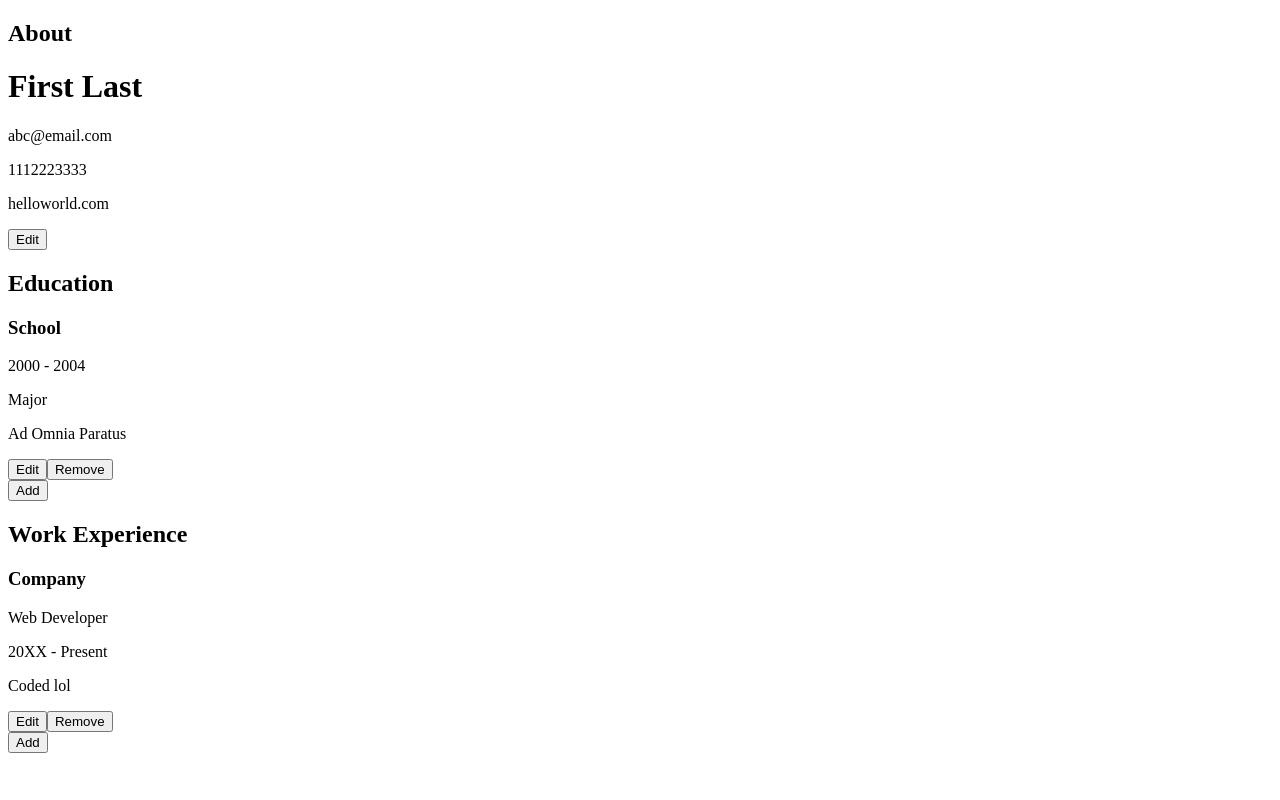
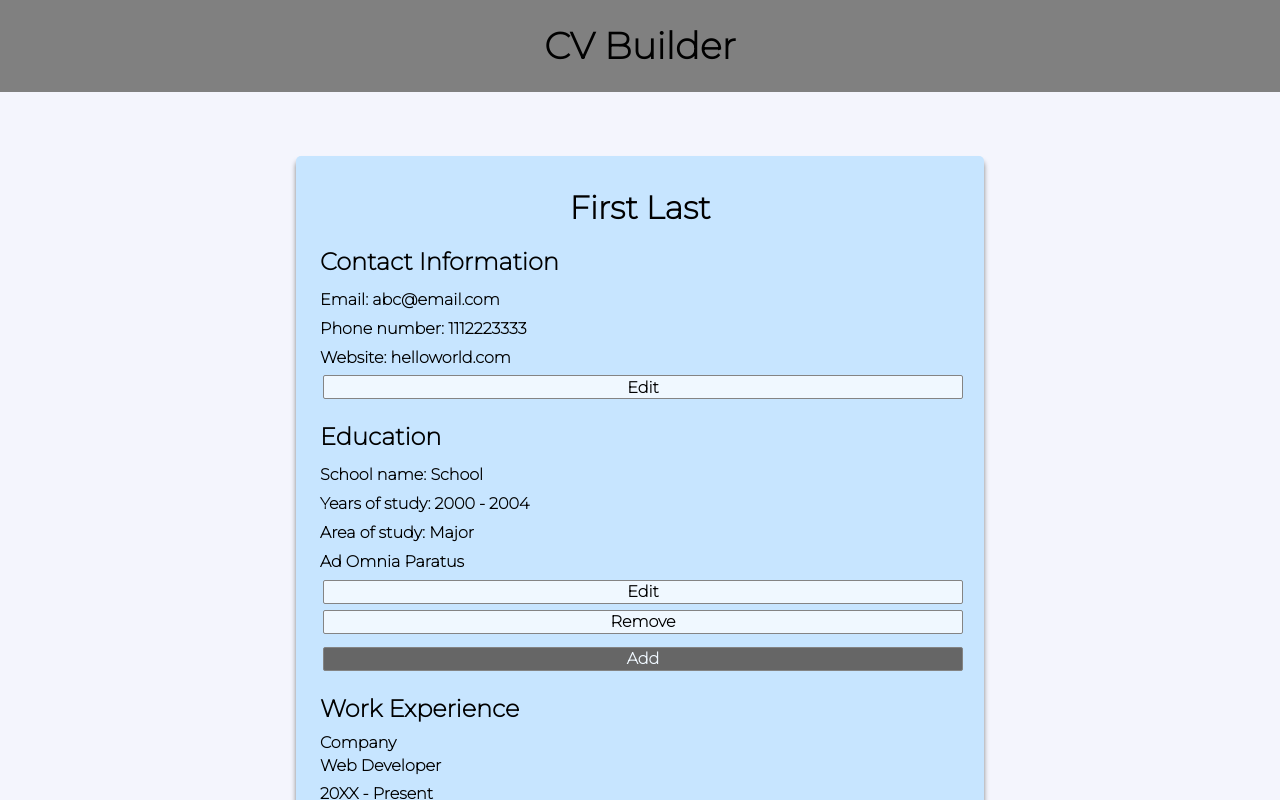
Before and after one commit to jessica2673/CV-builder, a React (Create React App) app: page / in a window 1280 px wide. Shown: the top 800 px of the page. Built offline with nearby package versions, Linux system fonts and the light colour scheme.

Commit message:
Added styling

```diff
--- a/public/index.html
+++ b/public/index.html
@@ -10,6 +10,8 @@
       content="Web site created using create-react-app"
     />
     <link rel="apple-touch-icon" href="%PUBLIC_URL%/logo192.png" />
+    <link rel="preconnect" href="https://fonts.googleapis.com"><link rel="preconnect" href="https://fonts.gstatic.com" crossorigin>
+    <link href="https://fonts.googleapis.com/css2?family=Montserrat:wght@200&display=swap" rel="stylesheet">
     <!--
       manifest.json provides metadata used when your web app is installed on a
       user's mobile device or desktop. See https://developers.google.com/web/fundamentals/web-app-manifest/
@@ -24,7 +26,7 @@
       work correctly both with client-side routing and a non-root public URL.
       Learn how to configure a non-root public URL by running `npm run build`.
     -->
-    <title>React App</title>
+    <title>CV Builder</title>
   </head>
   <body>
     <noscript>You need to enable JavaScript to run this app.</noscript>
--- a/src/App.js
+++ b/src/App.js
@@ -2,6 +2,7 @@ import React from 'react';
 import General from './components/General';
 import School from './components/School';
 import Work from './components/Work';
+import './styles/App.css'
 
 class App extends React.Component {
   constructor() {
@@ -11,13 +12,17 @@ class App extends React.Component {
 
   render() {
     return (
-      <div id="main">
-        <h2>About</h2>
-        <General/>
-        <h2>Education</h2>
-        <School />
-        <h2>Work Experience</h2>
-        <Work />
+      <div>
+        <div className='header'>CV Builder</div>
+        <div className='body'>
+          <div id='main'>
+            <General/>
+            <h2>Education</h2>
+            <School />
+            <h2>Work Experience</h2>
+            <Work />
+          </div>
+        </div>
       </div>
     )
   }
--- a/src/components/General.js
+++ b/src/components/General.js
@@ -44,9 +44,10 @@ class General extends React.Component {
             return (
                 <div>
                     <h1>{data.general.firstName} {data.general.lastName}</h1>
-                    <p>{data.general.email}</p>
-                    <p>{data.general.phone}</p>
-                    <p>{data.general.website}</p>
+                    <h2>Contact Information</h2>
+                    <p>Email: {data.general.email}</p>
+                    <p>Phone number: {data.general.phone}</p>
+                    <p>Website: {data.general.website}</p>
                     <button onClick={this.edit}>Edit</button>
                 </div>
             );
@@ -54,12 +55,12 @@ class General extends React.Component {
             return (
                 <div>
                     <form onSubmit={this.handleSubmit}>
-                        <label htmlFor="editable">First Name: </label>
-                        <input type="text" id="firstName" value={firstName} onChange={this.handleChange} />
+                        <div className='titleName'>
+                            <input type="text" id="firstName" value={firstName} onChange={this.handleChange} />
+                            <input type="text" id="lastName" value={lastName} onChange={this.handleChange} />
+                        </div>
 
-                        <label htmlFor="editable">Last Name: </label>
-                        <input type="text" id="lastName" value={lastName} onChange={this.handleChange} />
-
+                        <h2>Contact Information</h2>
                         <label htmlFor="editable">Email: </label>
                         <input type="text" id="email" value={email} onChange={this.handleChange} />
 
@@ -68,7 +69,7 @@ class General extends React.Component {
 
                         <label htmlFor="editable">Website: </label>
                         <input type="text" id="website" value={website} onChange={this.handleChange} />
-                        <input type="submit" value="Save" />
+                        <input className='submitBtn' type="submit" value="Save" />
                     </form>
                 </div>
             )
--- a/src/components/School.js
+++ b/src/components/School.js
@@ -53,6 +53,7 @@ class School extends React.Component {
             description: 'Ad Omnia Paratus',
             editable: false
         });
+        console.log(data.education);
         this.forceUpdate();
     }
 
@@ -99,17 +100,17 @@ class School extends React.Component {
             <div>
               {data.education.map((school) => {
                     return (!school.editable) ?
-                    <div key={school.index}>
-                        <h3>{school.name}</h3>
-                        <p>{school.date}</p>
-                        <p>{school.study}</p>
+                    <div key={school.index} className='SchoolItem'>
+                        <p>School name: {school.name}</p>
+                        <p>Years of study: {school.date}</p>
+                        <p>Area of study: {school.study}</p>
                         <p>{school.description}</p>
                         <button id={school.index} onClick={this.edit}>Edit</button>
                         <button id={school.index} onClick={this.removeSchool}>Remove</button>
                     </div>
                     :
                         <div key={school.index}>
-                            <form onSubmit={this.handleSubmit}>
+                            <form onSubmit={this.handleSubmit} className='SchoolItem'>
                                 <label htmlFor="editable">School name: </label>
                                 <input type="text" id="name" value={name} onChange={this.handleChange} />
 
@@ -122,11 +123,11 @@ class School extends React.Component {
                                 <label htmlFor="editable">Description: </label>
                                 <input type="text" id="description" value={description} onChange={this.handleChange} />
 
-                                <input type="submit" value="Save" />
+                                <input className='submitBtn' type="submit" value="Save" />
                             </form>
                         </div>
                     })}
-               <button onClick={this.addSchool.bind(this)}>Add</button>
+               <button className='addBtn' onClick={this.addSchool.bind(this)}>Add</button>
             </div>
         )
     }
--- a/src/components/Work.js
+++ b/src/components/Work.js
@@ -123,11 +123,11 @@ class Work extends React.Component {
                                 <label htmlFor="editable">Description: </label>
                                 <input type="text" id="description" value={description} onChange={this.handleChange} />
 
-                                <input type="submit" value="Save" />
+                                <input className='submitBtn' type="submit" value="Save" />
                             </form>
                         </div>
                     })}
-               <button onClick={this.addJob.bind(this)}>Add</button>
+               <button className='addBtn' onClick={this.addJob.bind(this)}>Add</button>
            </div>
         )
     }
--- /dev/null
+++ b/src/styles/App.css
@@ -0,0 +1,111 @@
+@import url('https://fonts.googleapis.com/css2?family=Montserrat:wght@200&display=swap');
+* {
+    margin: 0px;
+    font-family: 'Montserrat', Verdana, sans-serif;
+    font-weight: 1000;
+    font-size: 1em;
+}
+
+.body {
+    display: flex;
+    padding-bottom: 2em;
+    background-color: rgba(239, 240, 252, 0.669);
+    min-height: 100vh;
+    height: fit-content;
+    min-width: fit-content;
+}
+
+#main {
+    z-index: 1;
+    margin: auto;
+    margin-top: 4em;
+    padding: 2em 1.5em 1em 1.5em;
+    background-color: #c7e5ff;
+    border-radius: 5px;
+    box-shadow: 0px 5px 5px gray;
+    min-width: 40em;
+}
+
+h1 {
+    text-align: center;
+    font-size: 2em;
+}
+
+h2 {
+    font-size: 1.5em;
+    margin-top: 20px;
+    margin-bottom: 10px;
+}
+
+p {
+    line-height: 180%;
+}
+
+input {
+    display: block;
+    border-radius: 2px;
+    border: 1px rgb(132, 132, 132) solid;
+    width: 100%;
+    margin-bottom: 5px;
+    background-color: aliceblue;
+    font-weight: 600;
+}
+
+.titleName {
+    display: flex;
+    justify-content: center;
+    gap: 1em;
+}
+
+#firstName, #lastName {
+    font-size: 32px;
+    font-weight: 700;
+    max-width: (fit-content);
+    width: 4em;
+    margin-bottom: 0px;
+}
+
+button {
+    border: 1px rgb(132, 132, 132) solid;
+    background-color: aliceblue;
+    border-radius: 2px;
+    height: 1.5em;
+    width: 100%;
+    margin: 3px;
+}
+
+button:hover {
+    background-color: rgba(240, 248, 255, 0.589);
+}
+
+/*Component specific styling*/
+.header {
+    text-align: center;
+    min-height: fit-content;
+    min-width: fit-content;
+    width: 100%;
+    height: 2.5em;
+    background-color: gray;
+    font-size: 2.3em;
+    line-height: 2.5em;
+}
+
+.SchoolItem {
+    display: grid;
+    grid-template-columns: repeat(auto-fit, minmax(500px, 1fr));
+}
+
+.addBtn {
+    margin-top: 10px;
+    background-color: rgb(102, 102, 102);
+    color: aliceblue;
+}
+
+.addBtn:hover,.submitBtn:hover {
+    background-color: rgb(62, 62, 62);
+}
+
+.submitBtn {
+    background-color: rgb(102, 102, 102);
+    color: aliceblue;
+}
```
